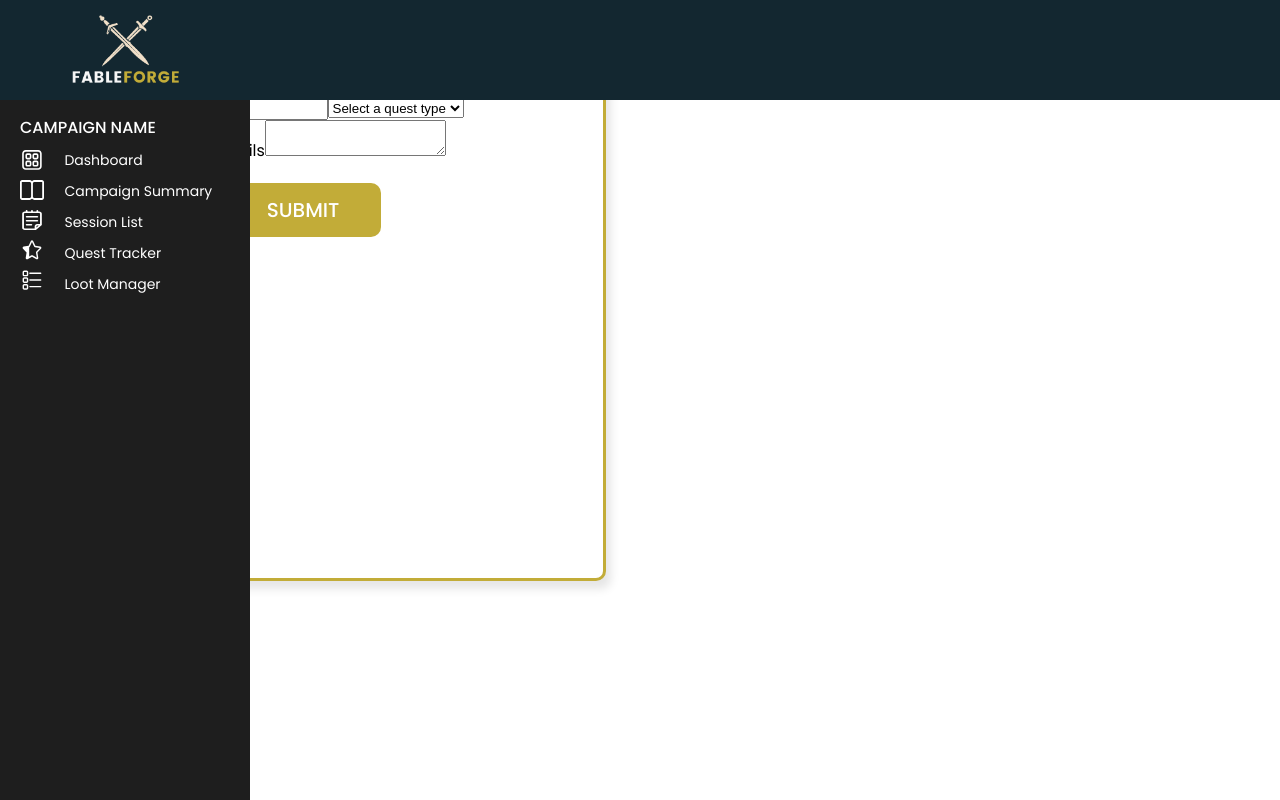
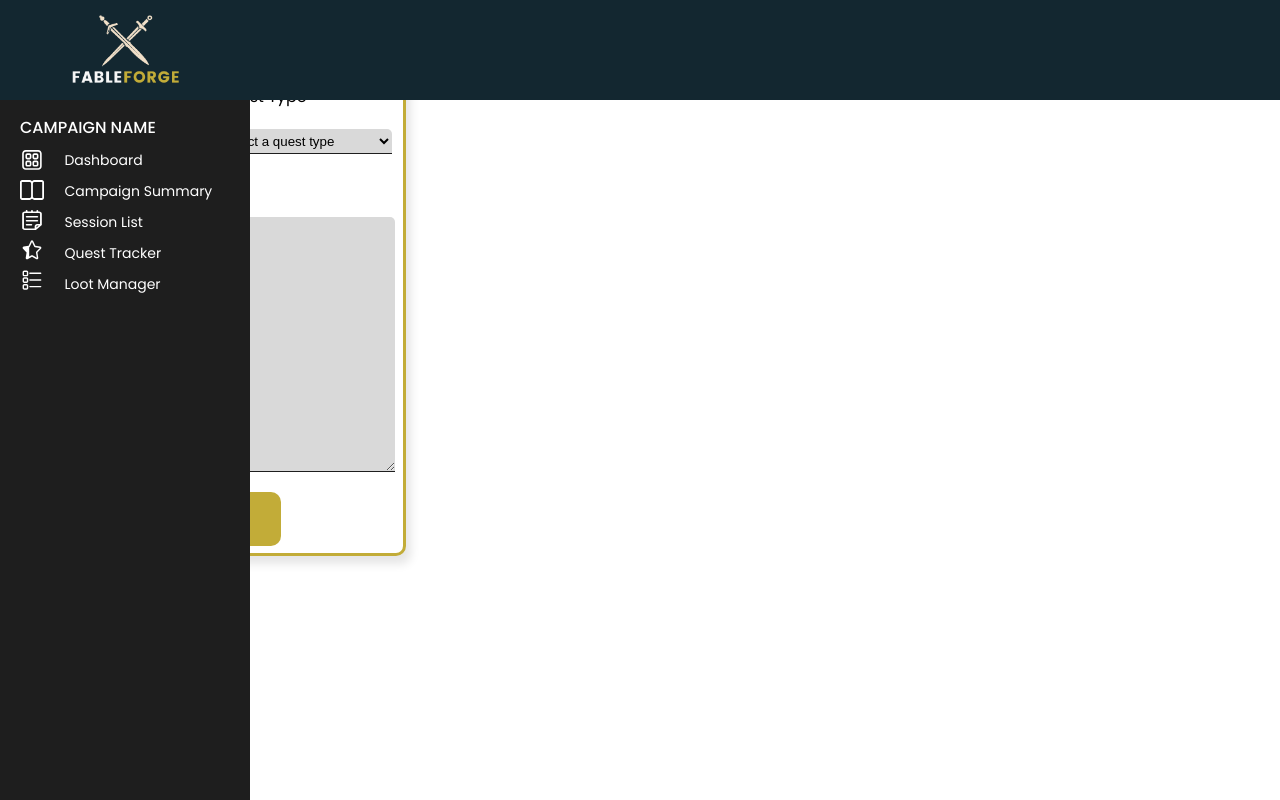
Before and after one commit to alliebourden/fableforge, a React (Vite) app: page /quest-tracker-form in a window 1280 px wide. Built offline with nearby package versions, Linux system fonts and the light colour scheme.

Commit message:
style - matched quest tracker form to session editor style

```diff
--- a/src/App.css
+++ b/src/App.css
@@ -183,6 +183,10 @@
 .add-new-btn:hover {
   background: #132730;
   transition: ease-in-out 0.3s;
+}
+
+.submit-new-session {
+  margin-bottom: 10px;
 }
 
 .submit-new-session:hover {
@@ -576,6 +580,7 @@ dialog {
 .session-date {
   display: flex;
   flex-direction: column;
+  margin-top: 10px;
 }
 
 .session-date input {
@@ -634,7 +639,7 @@ dialog {
   text-transform: uppercase;
   display: flex;
   align-items: center;
-  width: 600px;
+  width: 400px;
   height: 43px;
   border-radius: 10px 10px 0px 0px;
   border-top: 3px solid #c2ac38;
@@ -656,11 +661,14 @@ dialog {
 
 .quest-form-top-section {
   display: flex;
+  width: 400px;
+  margin-left: 20px;
+  margin-top: 10px;
 }
 
 .quest-form {
-  width: 600px;
-  height: 550px;
+  width: 400px;
+  height: 525px;
   border-radius: 10px;
   border: 3px solid #c2ac38;
   background: #fff;
@@ -679,6 +687,7 @@ dialog {
 .quest-type {
   display: flex;
   flex-direction: column;
+  margin-left: 25px;
 }
 
 .quest-tracker {
@@ -730,6 +739,13 @@ dialog {
   border-right: solid 1px #132730;
 }
 
+.quest-details-body {
+  flex-direction: column;
+  display: flex;
+  width: 375px;
+  margin-top: 15px;
+}
+
 .selected-quest-details {
   width: 650px;
   display: flex;
@@ -750,6 +766,46 @@ dialog {
   height: 250px;
 }
 
+.add-new-quest img {
+  margin-left: 10px;
+}
+
+.quest-details-body textarea {
+  margin-top: 20px;
+  width: 375px;
+  height: 250px;
+  border-radius: 5px 5px 0px 0px;
+  border-top: none;
+  border-left: none;
+  border-right: none;
+  border-bottom: 1px solid #1e1e1e;
+  background: #d9d9d9;
+}
+
+.quest-title input {
+  width: 175px;
+  height: 25px;
+  border-radius: 5px 5px 0px 0px;
+  border-bottom: 1px solid #1e1e1e;
+  background: #d9d9d9;
+  margin-top: 20px;
+  border-top: none;
+  border-left: none;
+  border-right: none;
+}
+
+.quest-type select {
+  width: 175px;
+  height: 25px;
+  border-radius: 5px 5px 0px 0px;
+  border-bottom: 1px solid #1e1e1e;
+  background: #d9d9d9;
+  margin-top: 20px;
+  border-top: none;
+  border-left: none;
+  border-right: none;
+}
+
 * {
   margin: 0;
 }
--- a/src/components/QuestTrackerForm.jsx
+++ b/src/components/QuestTrackerForm.jsx
@@ -2,6 +2,7 @@ import React, { useState } from "react";
 import { useForm } from "react-hook-form";
 import { useContext } from "react";
 import { SessionContext } from "./SessionContext";
+import AddSessionIcon from "../../assets/icons/AddSessionIcon.svg";
 
 const QuestTrackerForm = ({ closeModal }) => {
   const { quests, handleAddQuest } = useContext(SessionContext);
@@ -16,13 +17,13 @@ const QuestTrackerForm = ({ closeModal }) => {
 
   return (
     <div className="quest-form-content">
-      {/* {JSON.stringify(quests)} */}
       <form
         onSubmit={handleSubmit(onSubmit)}
         className="quest-form"
         method="dialog"
       >
         <div className="add-new-quest">
+          <img src={AddSessionIcon} height={20} />
           <p>Add New Quest</p>
         </div>
         <div className="quest-form-top-section">
```
